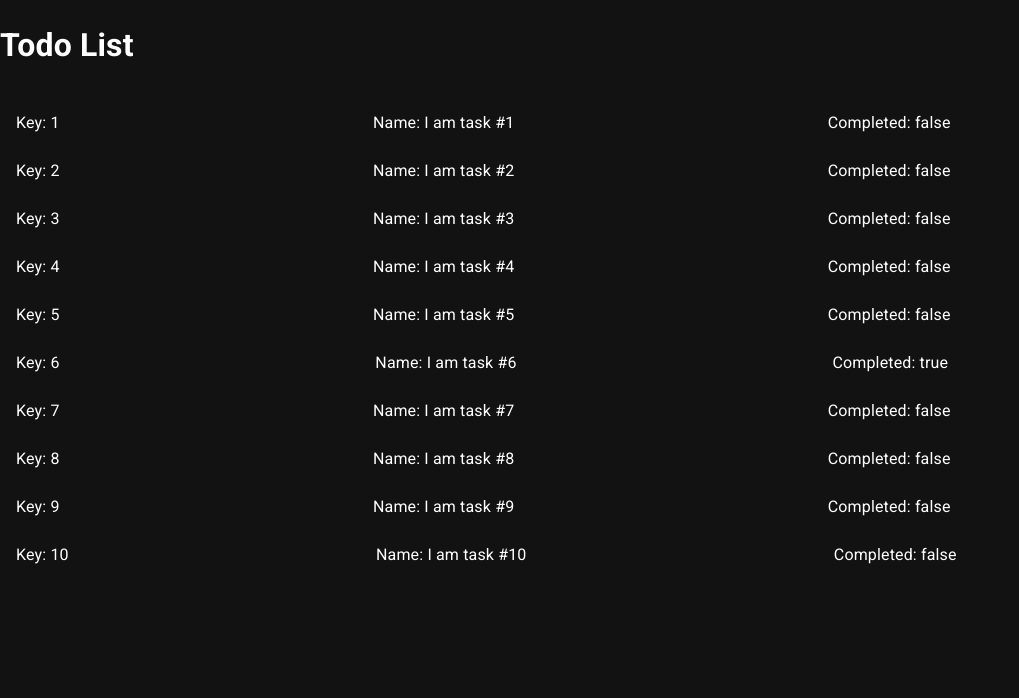
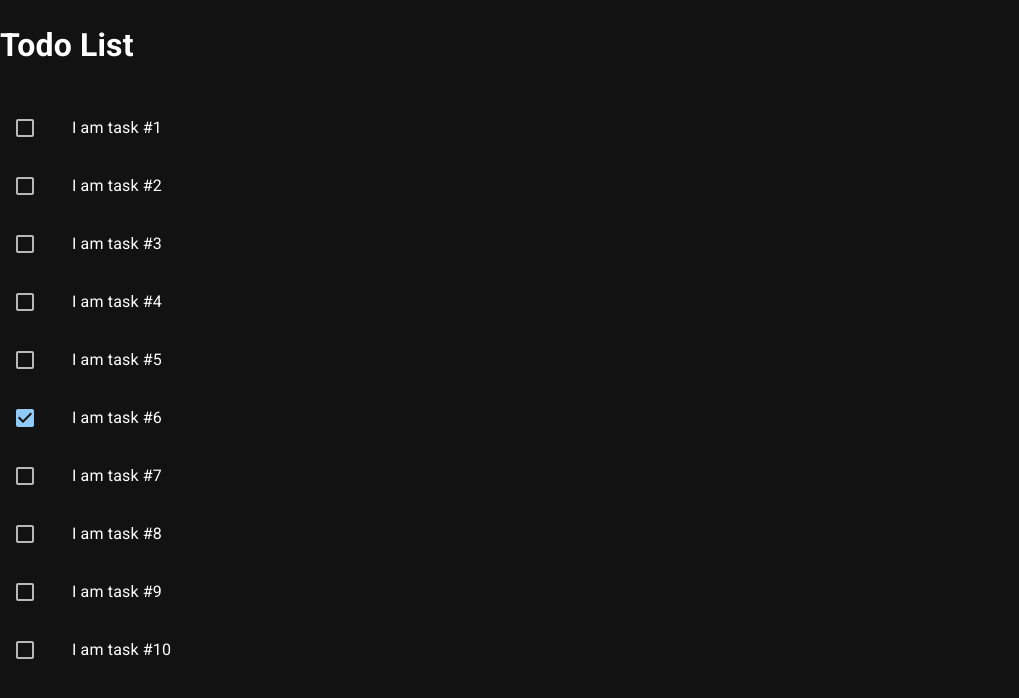
Before and after one commit to ProgrammingLogic/todo_frontend, a React (Vite) app: page / in a window 1280 px wide. Shown: the top 698 px of the page, without its empty margins (0-1019 px from the left). Built offline with nearby package versions, Linux system fonts and the light colour scheme.

Commit message:
Add functionality to mark task as completed

```diff
--- a/src/App.jsx
+++ b/src/App.jsx
@@ -3,8 +3,22 @@ import CssBaseline from "@mui/material/CssBaseline";
 
 import List from "@mui/material/List";
 
+import { UseState, useState } from "react";
+
 import Task from "./components/Task";
 
+const SAMPLE_TASKS = [
+  {"key": 1, name: "I am task #1", completed: false},
+  {"key": 2, name: "I am task #2", completed: false},
+  {"key": 3, name: "I am task #3", completed: false},
+  {"key": 4, name: "I am task #4", completed: false},
+  {"key": 5, name: "I am task #5", completed: false},
+  {"key": 6, name: "I am task #6", completed: true},
+  {"key": 7, name: "I am task #7", completed: false},
+  {"key": 8, name: "I am task #8", completed: false},
+  {"key": 9, name: "I am task #9", completed: false},
+  {"key": 10, name: "I am task #10", completed: false},
+];
 
 const darkTheme = createTheme({
   palette: {
@@ -14,21 +28,21 @@ const darkTheme = createTheme({
 
 
 export default function App() {
-  const taskList = [
-    {"key": 1, name: "I am task #1", completed: false},
-    {"key": 2, name: "I am task #2", completed: false},
-    {"key": 3, name: "I am task #3", completed: false},
-    {"key": 4, name: "I am task #4", completed: false},
-    {"key": 5, name: "I am task #5", completed: false},
-    {"key": 6, name: "I am task #6", completed: true},
-    {"key": 7, name: "I am task #7", completed: false},
-    {"key": 8, name: "I am task #8", completed: false},
-    {"key": 9, name: "I am task #9", completed: false},
-    {"key": 10, name: "I am task #10", completed: false},
-  ];
+  const [taskList, setTaskList] = useState(SAMPLE_TASKS);
+
+  function completeTask(key) {
+    const newTaskList = taskList.map((task) => {
+      if (task.key === key) {
+        return { ...task, completed: !task.completed };
+      }
+      return task;
+    });
+
+    setTaskList(newTaskList);
+  }
 
   const tasks = taskList.map((task) =>
-    <Task key={task.key} task={task} />
+    <Task key={task.key} task={task} completeTask={completeTask}/>
   );
 
   return (
--- a/src/components/Task.jsx
+++ b/src/components/Task.jsx
@@ -1,14 +1,23 @@
 import ListItem from "@mui/material/ListItem";
 import ListItemText from "@mui/material/ListItemText";
+import ListItemIcon from "@mui/material/ListItemIcon";
+import Checkbox from "@mui/material/Checkbox";
+
 
 export default function Task(props) {
     const task = props.task;
+    const completeTask = props.completeTask;
 
     return (
         <ListItem>
-            <ListItemText primary={`Key: ${task.key}`}/>
-            <ListItemText primary={`Name: ${task.name}`}/>
-            <ListItemText primary={`Completed: ${task.completed}`}/>
+            <ListItemIcon>
+                <Checkbox
+                    edge="start"
+                    checked={task.completed}
+                    onChange={() => props.completeTask(task.key)}
+                />
+            </ListItemIcon>
+            <ListItemText primary={task.name}/>
         </ListItem>
     );
 }
```
